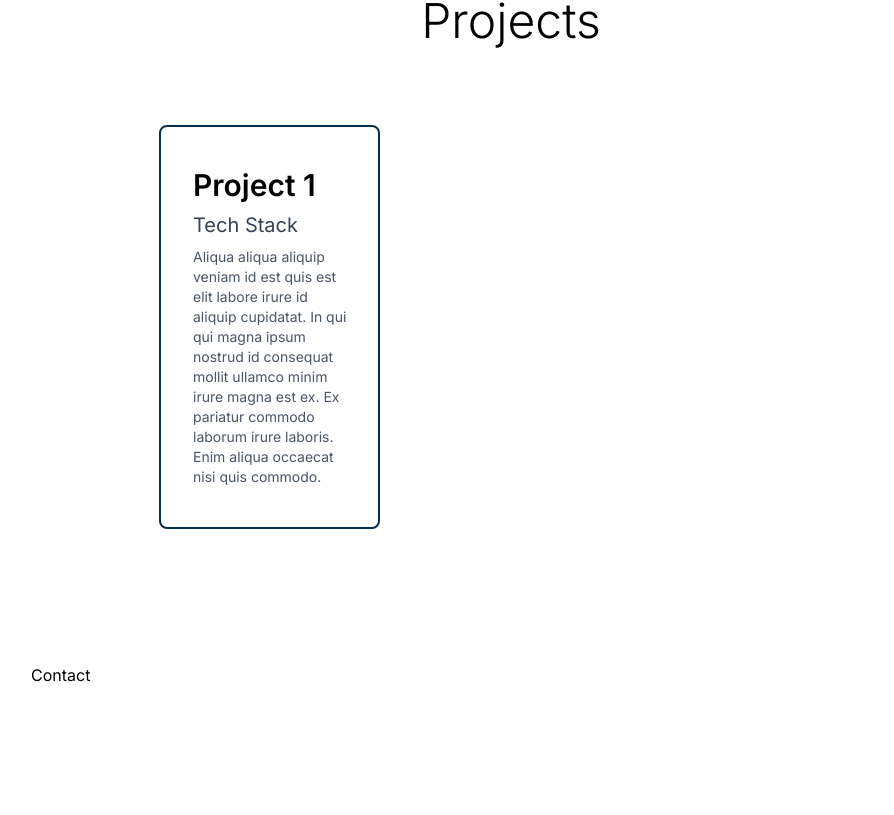
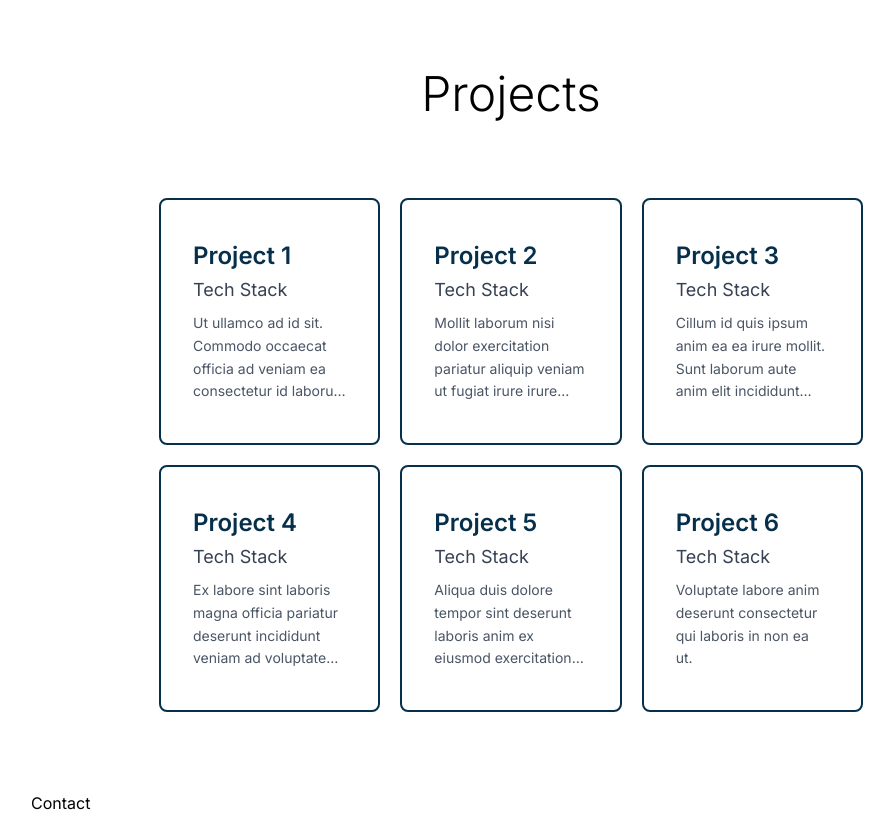
Before and after one commit to willdarkins/portfolio_v2, a React (Vite) app: page / in a window 1280 px wide. Shown: the part 1737-2552 px from the top of the page, without its empty margins (289-1183 px from the left). Before the commit the page ends 2424 px from the top, so only its background shows below. Built offline with nearby package versions, Linux system fonts and the light colour scheme.

Commit message:
complete stylings for tiles and and logic for hooks

```diff
--- a/src/components/Experience.jsx
+++ b/src/components/Experience.jsx
@@ -1,4 +1,4 @@
-import ExperienceItem from "./ExperienceItem";
+import ExperienceItem from "../elements/ExperienceItem";
 import experienceData from "../data/experienceData";
 
 const Experience = () => {
--- a/src/components/Projects.jsx
+++ b/src/components/Projects.jsx
@@ -1,17 +1,21 @@
+import projectData from "../data/projectData";
+import ProjectItem from "../elements/ProjectItem";
+
 const Projects = () => {
   return (
-    <div id="projects" className="min-h-screen w-full flex flex-col items-center justify-center gap-20 p-10 md:p-16 xl:px-32 ">
-      <h1 className="text-center text-5xl font-light ">Projects</h1>
+    <div
+      id="projects"
+      className="min-h-screen w-full flex flex-col items-center justify-center gap-20 p-10 md:p-16 xl:px-32"
+    >
+      <h1 className="text-center text-5xl font-light">Projects</h1>
 
-      <div className="grid grid-cols-1 lg:grid-cols-2 xl:grid-cols-3 gap-5 ">
-        <div className="text-left space-y-2 border-2 hover:scale-105 transition-all duration-200 cursor-pointer px-8 py-10 border-sky-950 rounded-lg hover:bg-sky-50 ">
-          <h1 className="project-headers">Project 1</h1>
-          <h3 className="project-sub-headers">Tech Stack</h3>
-          <p className="project-body-text">Aliqua aliqua aliquip veniam id est quis est elit labore irure id aliquip cupidatat. In qui qui magna ipsum nostrud id consequat mollit ullamco minim irure magna est ex. Ex pariatur commodo laborum irure laboris. Enim aliqua occaecat nisi quis commodo.</p>
-        </div>
+      <div className="grid grid-cols-1 lg:grid-cols-2 xl:grid-cols-3 gap-5">
+        {projectData.map((proj, idx) => (
+          <ProjectItem key={idx} {...proj} />
+        ))}
       </div>
     </div>
-  )
-}
+  );
+};
 
-export default Projects
+export default Projects;
--- a/src/data/projectData.js
+++ b/src/data/projectData.js
@@ -4,36 +4,42 @@ const projectData = [
     techStack: "Tech Stack",
     description:
       "Ut ullamco ad id sit. Commodo occaecat officia ad veniam ea consectetur id laborum mollit velit do eiusmod aute adipisicing.",
+      url: "https://github.com/willdarkins/the_scroll_down",
   },
   {
     projectTitle: "Project 2",
     techStack: "Tech Stack",
     description:
       "Mollit laborum nisi dolor exercitation pariatur aliquip veniam ut fugiat irure irure reprehenderit.",
+      url: "https://github.com/willdarkins/file-share",
   },
   {
     projectTitle: "Project 3",
     techStack: "Tech Stack",
     description:
       "Cillum id quis ipsum anim ea ea irure mollit. Sunt laborum aute anim elit incididunt culpa.",
+      url: "https://github.com/willdarkins/udemy-playwright_1",
   },
   {
     projectTitle: "Project 4",
     techStack: "Tech Stack",
     description:
       "Ex labore sint laboris magna officia pariatur deserunt incididunt veniam ad voluptate elit pariatur. pariatur deserunt incididunt veniam ad voluptate elit pariatur",
+      url: "https://github.com/willdarkins/sticky-quips-frontend",
   },
   {
     projectTitle: "Project 5",
     techStack: "Tech Stack",
     description:
       "Aliqua duis dolore tempor sint deserunt laboris anim ex eiusmod exercitation culpa elit nulla pariatur.",
+      url: "https://github.com/willdarkins/learning-github-again",
   },
   {
     projectTitle: "Project 6",
     techStack: "Tech Stack",
     description:
       "Voluptate labore anim deserunt consectetur qui laboris in non ea ut.",
+      url: "https://github.com/willdarkins/HelloWorld",
   },
 ];
 
--- /dev/null
+++ b/src/elements/ProjectItem.jsx
@@ -0,0 +1,18 @@
+const ProjectItem = ({ projectTitle, techStack, description, url }) => {
+  return (
+    <a
+      href={url}
+      target="_blank"
+      rel="noopener noreferrer"
+      className="block w-full transition-all duration-300 hover:scale-105 hover:shadow-xl"
+    >
+      <div className="project-tile">
+        <h1 className="project-headers">{projectTitle}</h1>
+        <h3 className="project-sub-headers">{techStack}</h3>
+        <p className="project-body-text">{description}</p>
+      </div>
+     </a>
+  );
+};
+
+export default ProjectItem;
--- a/src/index.css
+++ b/src/index.css
@@ -49,15 +49,23 @@
     @apply absolute -left-3 top-10 h-5 w-5 rounded-full bg-sky-950;
   }
   /* project stylings */
+.project-tile{
+  @apply  h-full flex flex-col justify-between
+          text-left space-y-3 border-2 border-sky-950
+          rounded-lg px-8 py-10
+          transition-all duration-200
+          hover:scale-105 hover:shadow-lg hover:bg-sky-50
+}
+
   .project-headers{
-    @apply text-3xl font-semibold
+    @apply text-2xl font-semibold text-sky-950 mb-1
   }
 
   .project-sub-headers{
-    @apply text-xl text-gray-700
+    @apply text-lg text-gray-700 mb-2
   }
 
   .project-body-text{
-    @apply text-sm text-gray-600
+    @apply text-sm text-gray-600 leading-relaxed line-clamp-4
   }
 }
```
